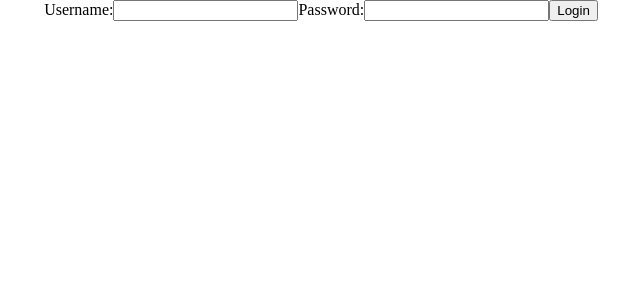
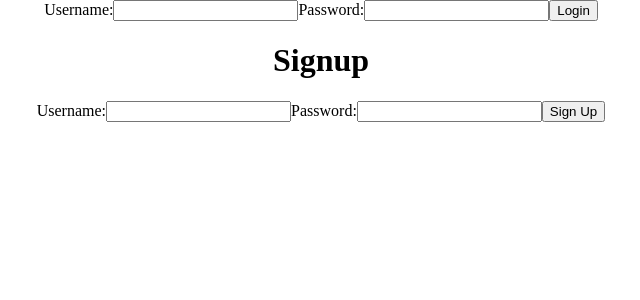
Before and after one commit to brugobi/warehouse-tracker-frontend, a React (Create React App) app: page / in a window 1280 px wide. Shown: the top 300 px of the page, without its empty margins (319-959 px from the left). Built offline with nearby package versions, Linux system fonts and the light colour scheme.

Commit message:
add signup component

```diff
--- a/src/App.js
+++ b/src/App.js
@@ -1,11 +1,14 @@
 import React from 'react';
 import './App.css';
 import Login from './Components/Login';
+import Signup from './Components/Signup';
 
 function App() {
   return (
     <div className="App">
       <Login />
+      <h1>Signup</h1>
+      <Signup />
     </div>
   );
 }
--- /dev/null
+++ b/src/Components/Signup.js
@@ -0,0 +1,38 @@
+import React, { useState } from 'react';
+import { createUser } from '../Actions';
+import { useDispatch } from 'react-redux';
+
+function Signup() {
+  const dispatch = useDispatch();
+  const [username, setUsername] = useState('');
+  const [password, setPassword] = useState(0);
+
+  const handleChange = (e) => {
+    let target = e.target.name
+    let val = e.target.value
+    if (target === 'username') {
+      setUsername(val)
+    }
+    if (target === 'password') {
+      setPassword(val)
+    }
+  }
+  const handleSubmit = (e) => {
+    e.preventDefault()
+    dispatch(createUser(username, password))
+  }
+
+  return (
+    <div>
+      <label
+      >Username:<input onChange={e => handleChange(e)} type='name' name='username' required />
+      </label>
+      <label
+      >Password:<input onChange={e => handleChange(e)} type='password' name='password' required />
+      </label>
+      <button onClick={e => handleSubmit(e)}>Sign Up</button>
+    </div>
+  );
+}
+
+export default Signup;
```
